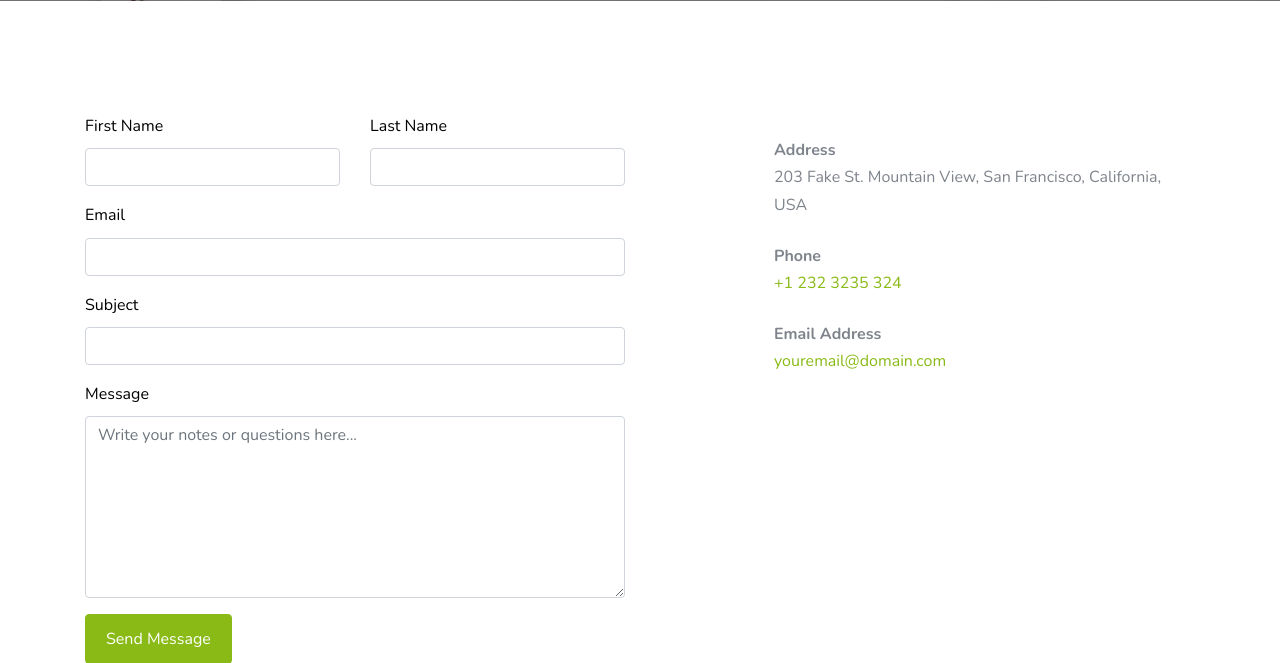
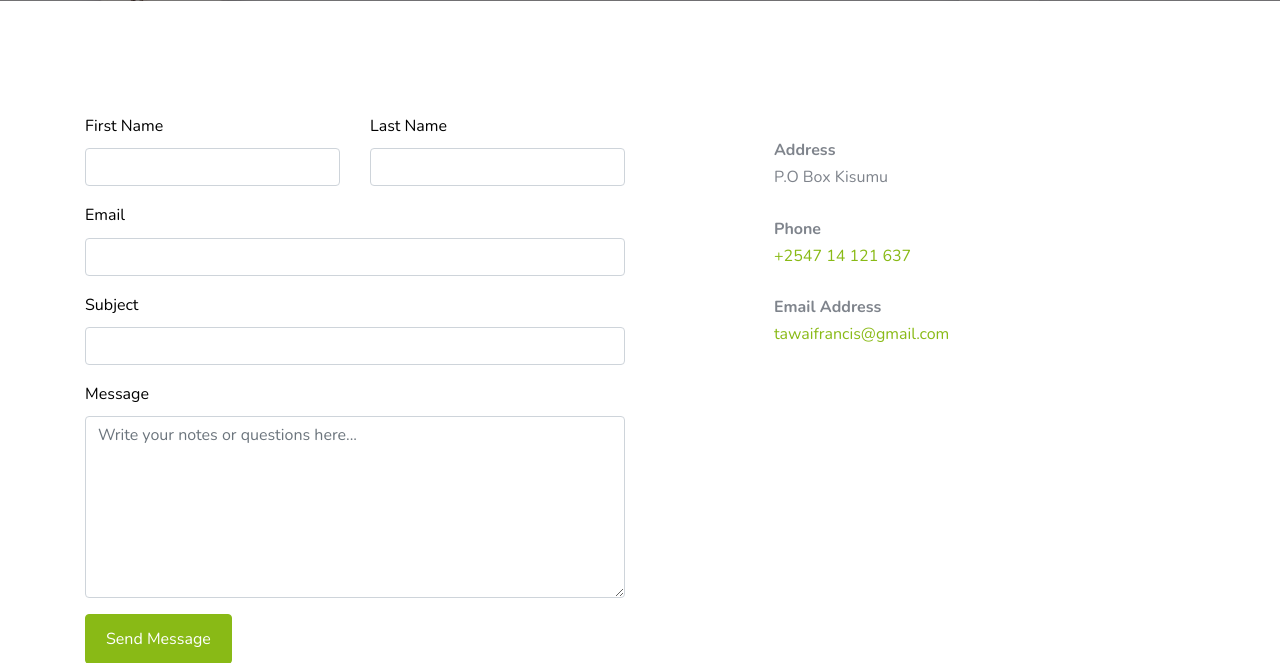
Before and after one commit to Twayfrancis/Taskify-2.0, a PHP site: page /contact.php in a window 1280 px wide. Shown: the part 370-1033 px from the top of the page. Run offline with PHP 8.4, Linux system fonts and the light colour scheme; some web fonts are replaced.

Commit message:
update contact details

```diff
--- a/contact.php
+++ b/contact.php
@@ -140,13 +140,13 @@
           <div class="col-lg-5 ml-auto">
             <div class="p-4 mb-3 bg-white">
               <p class="mb-0 font-weight-bold">Address</p>
-              <p class="mb-4">203 Fake St. Mountain View, San Francisco, California, USA</p>
+              <p class="mb-4">P.O Box Kisumu</p>
 
               <p class="mb-0 font-weight-bold">Phone</p>
-              <p class="mb-4"><a href="#">+1 232 3235 324</a></p>
+              <p class="mb-4"><a href="tel:+254714121637">+2547 14 121 637</a></p>
 
               <p class="mb-0 font-weight-bold">Email Address</p>
-              <p class="mb-0"><a href="#">youremail@domain.com</a></p>
+              <p class="mb-0"><a href="mailto:tawaifrancis@gmail.com">tawaifrancis@gmail.com</a></p>
 
             </div>
           </div>
```
Also changed, not shown: includes/header.php (+8 -8 lines).
